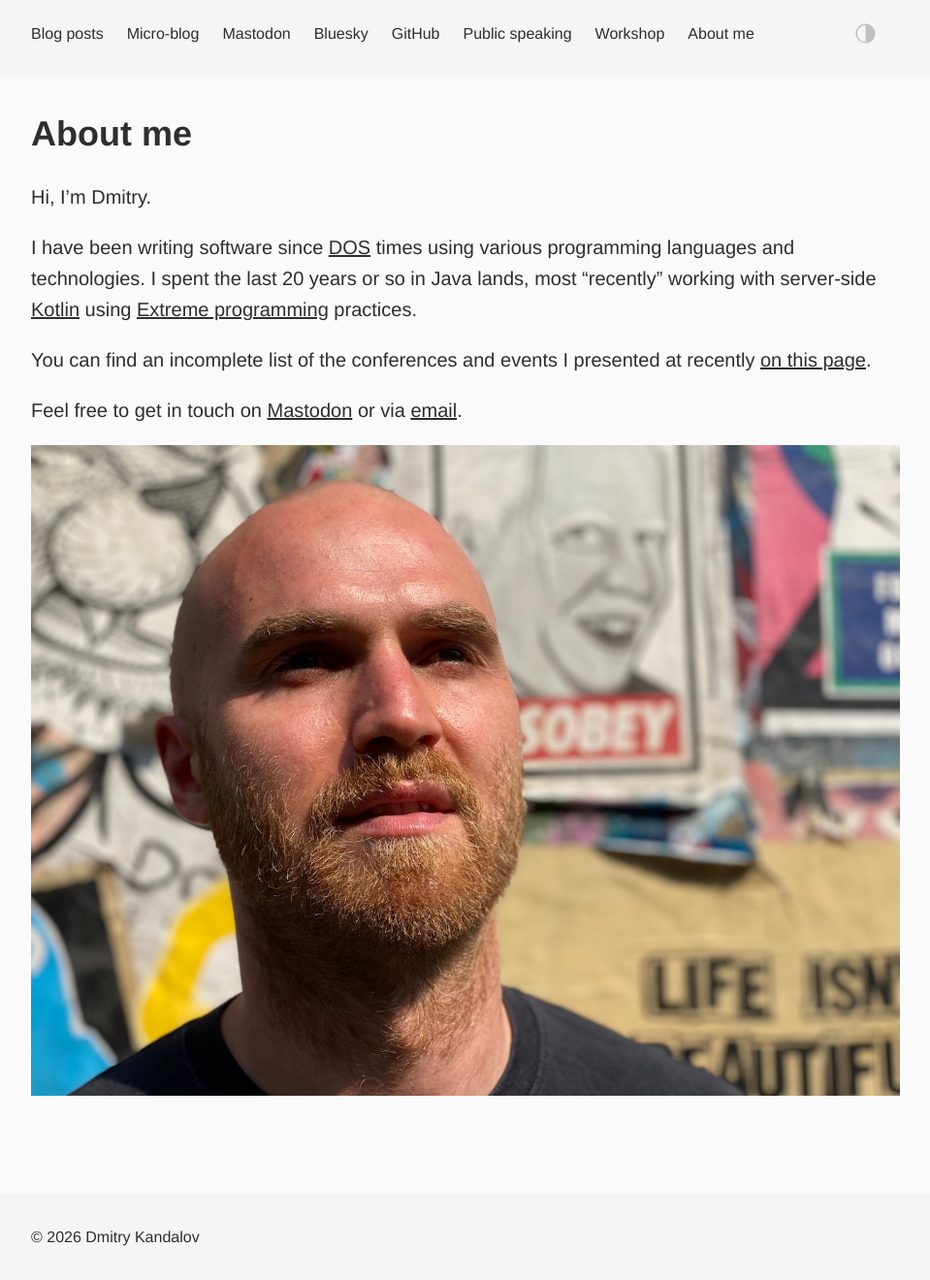
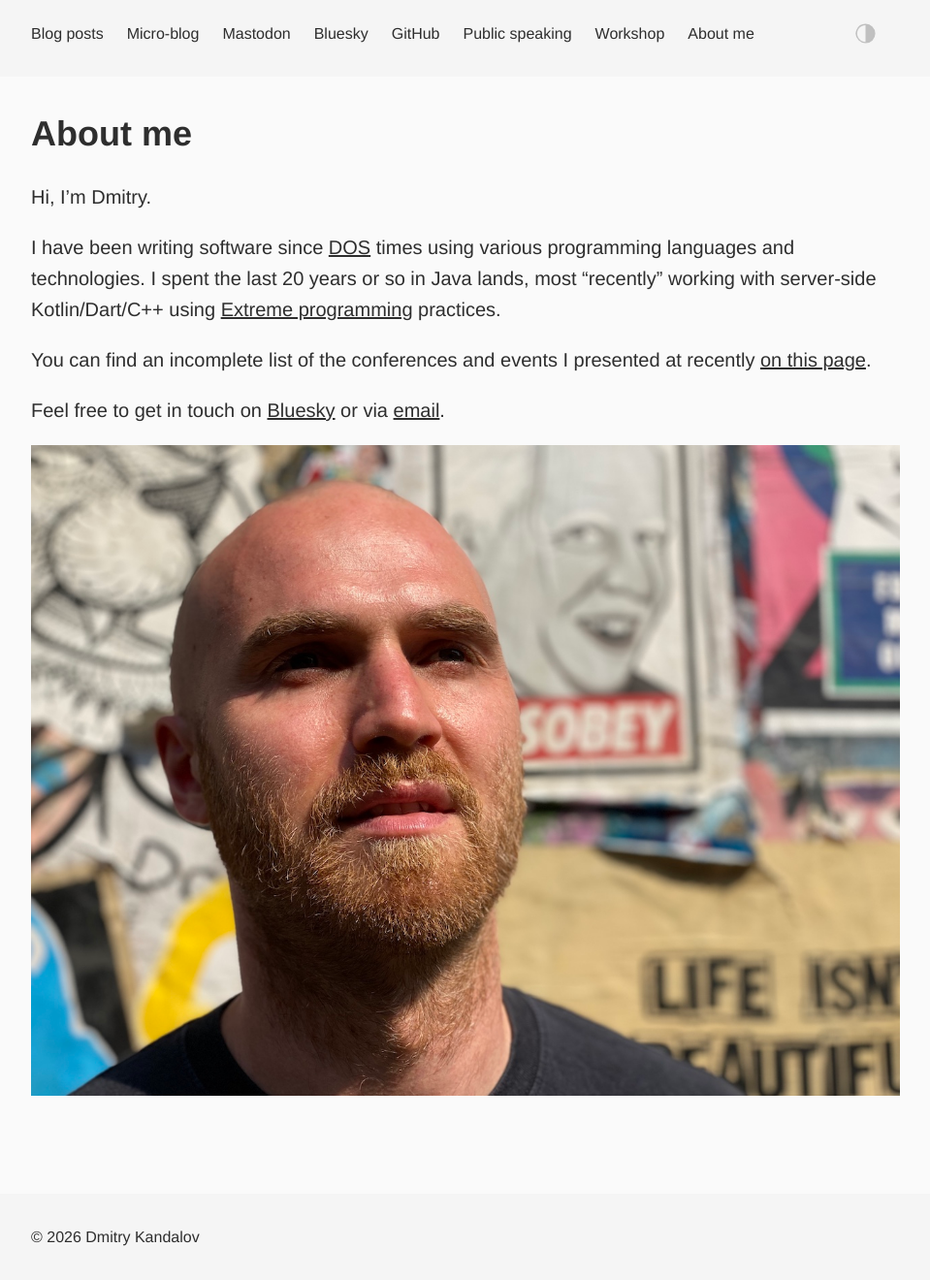
Before and after one commit to dkandalov/dkandalov.github.io, a Jekyll site: the page built from about.md, in a window 1280 px wide. Shown: the whole page at 97% size, without its empty margins (160-1119 px from the left). Built offline with Jekyll 4.4.1, drawn with Linux system fonts in a browser that asks for light colours.

Commit message:
updated about.md

```diff
--- a/about.md
+++ b/about.md
@@ -6,11 +6,11 @@ permalink: /about/
 Hi, I'm Dmitry.
 
 I have been writing software since [DOS](https://en.wikipedia.org/wiki/DOS) times using various programming languages and technologies.
-I spent the last 20 years or so in Java lands, most "recently" working with server-side [Kotlin](https://kotlinlang.org)
+I spent the last 20 years or so in Java lands, most "recently" working with server-side Kotlin/Dart/C++
 using [Extreme programming](https://en.wikipedia.org/wiki/Extreme_programming) practices.
 
 You can find an incomplete list of the conferences and events I presented at recently [on this page](/public-speaking).
 
-Feel free to get in touch on [Mastodon](https://mastodon.social/@dkandalov) or via [email](mailto:dmitry.kandalov@gmail.com).
+Feel free to get in touch on [Bluesky](https://bsky.app/profile/dmitrykandalov.bsky.social) or via [email](mailto:dmitry.kandalov@gmail.com).
 
 ![Dmitry](/assets/images/dmitry.jpg)
```
